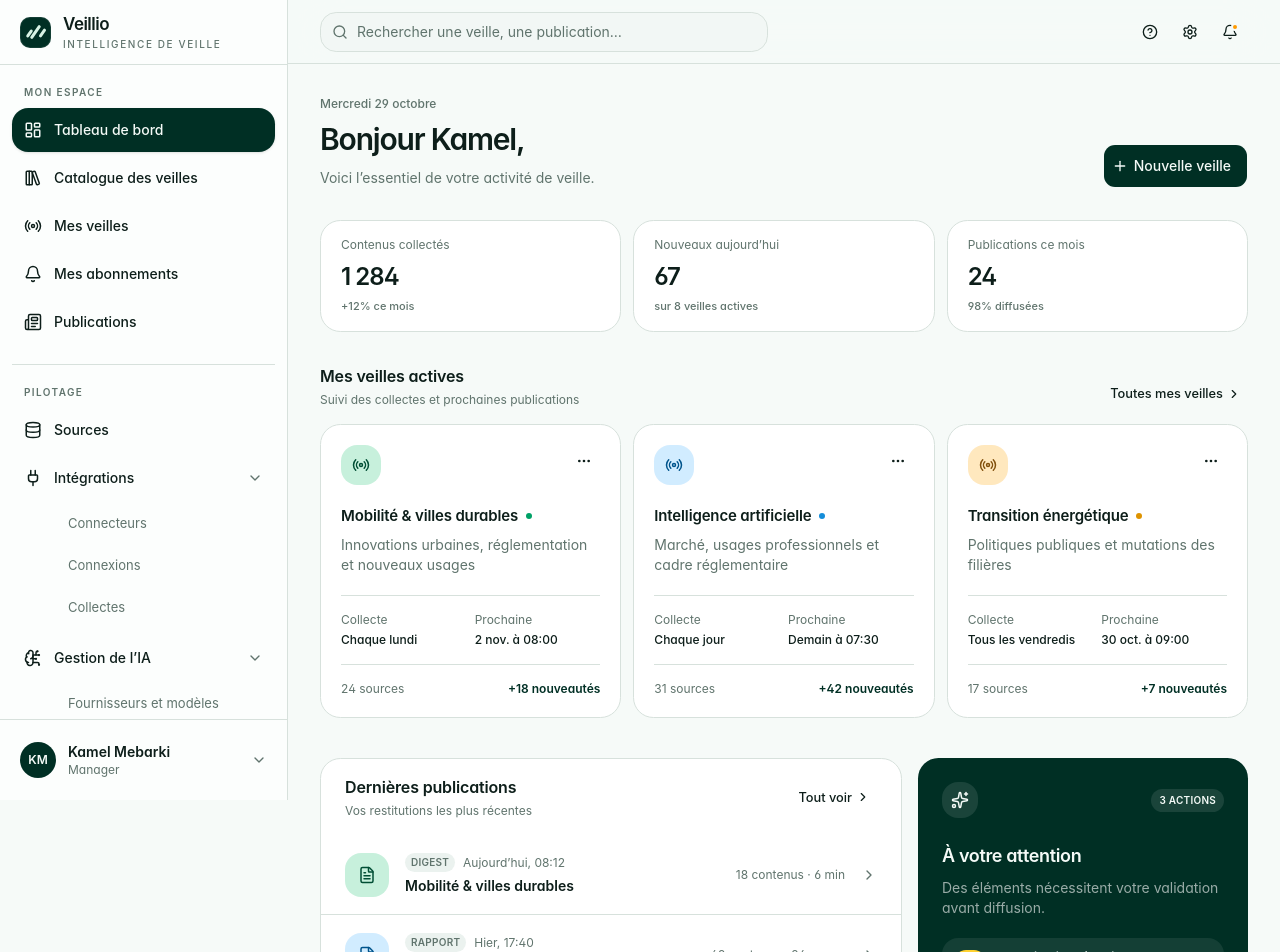
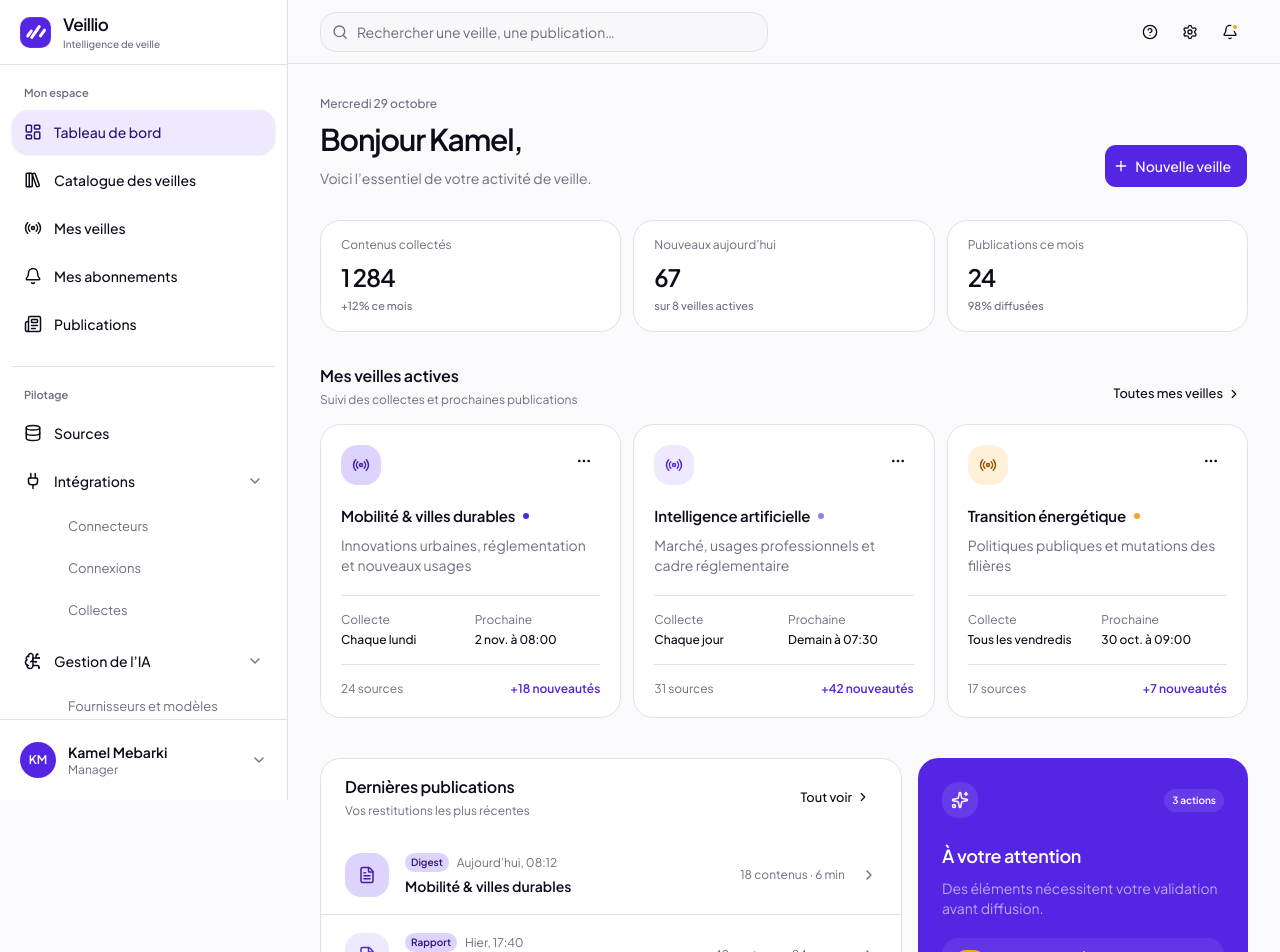
Before and after one commit to kmebarki/veillio-saegus, a Next.js app: page / in a window 1280 px wide. Shown: the top 952 px of the page. Built offline with nearby package versions, Linux system fonts and the light colour scheme.

Commit message:
feat: update color scheme and font in global styles and layout
V0-Chat-Id: l1chPBvJlzC

```diff
--- a/app/globals.css
+++ b/app/globals.css
@@ -12,23 +12,23 @@
 
 :root {
   color-scheme: light;
-  --background: oklch(.982 .005 160); --foreground: oklch(.22 .025 175); --card: oklch(1 0 0); --card-foreground: var(--foreground);
-  --primary: oklch(.27 .055 173); --primary-foreground: oklch(.98 .008 165); --secondary: oklch(.94 .022 162); --secondary-foreground: oklch(.28 .055 173);
-  --muted: oklch(.955 .008 165); --muted-foreground: oklch(.54 .025 174); --accent: oklch(.93 .028 164); --accent-foreground: var(--foreground);
-  --destructive: oklch(.58 .22 27); --border: oklch(.90 .012 165); --input: var(--border); --ring: oklch(.52 .08 168); --radius: .75rem;
-  --sidebar: oklch(.995 .003 165); --sidebar-foreground: var(--foreground); --sidebar-primary: var(--primary); --sidebar-primary-foreground: var(--primary-foreground); --sidebar-accent: oklch(.95 .018 164); --sidebar-accent-foreground: var(--foreground); --sidebar-border: var(--border); --sidebar-ring: var(--ring);
+  --background: #faf9fb; --foreground: #0e0a19; --card: #ffffff; --card-foreground: #0e0a19;
+  --primary: #5525e4; --primary-foreground: #ffffff; --secondary: #ddd3fd; --secondary-foreground: #2d1574;
+  --muted: #f4f3f6; --muted-foreground: #716c7f; --accent: #eee9fe; --accent-foreground: #2d1574;
+  --destructive: #c93643; --border: #e1e0e6; --input: #ccc9d4; --ring: #5525e4; --radius: .75rem;
+  --sidebar: #ffffff; --sidebar-foreground: #0e0a19; --sidebar-primary: #eee9fe; --sidebar-primary-foreground: #2d1574; --sidebar-accent: #f4f3f6; --sidebar-accent-foreground: #0e0a19; --sidebar-border: #e1e0e6; --sidebar-ring: #5525e4;
 }
 
 @layer base {
   * { @apply border-border outline-ring/50; }
   html { background: var(--background); }
-  body { @apply bg-background text-foreground; font-feature-settings: 'cv02', 'cv03', 'cv04', 'cv11'; }
+  body { @apply bg-background text-foreground; font-family: var(--font-plus-jakarta), sans-serif; font-feature-settings: 'cv02', 'cv03', 'cv04', 'cv11'; }
   button, a, input { -webkit-tap-highlight-color: transparent; }
   button { cursor: pointer; }
 }
 
 .brand-mark { position: relative; display: grid; width: 31px; height: 31px; place-items: center; border-radius: 10px; background: var(--primary); box-shadow: inset 0 0 0 1px rgb(255 255 255 / .08); }
-.brand-mark::before, .brand-mark::after, .brand-mark span { content: ''; position: absolute; width: 3px; border-radius: 99px; background: #d8f3e5; transform: rotate(35deg); }
+.brand-mark::before, .brand-mark::after, .brand-mark span { content: ''; position: absolute; width: 3px; border-radius: 99px; background: #ffffff; transform: rotate(35deg); }
 .brand-mark::before { height: 9px; left: 8px; top: 12px; }
 .brand-mark span { height: 16px; left: 14px; top: 7px; }
 .brand-mark::after { height: 10px; right: 7px; top: 11px; }
@@ -40,12 +40,12 @@
 .watch-icon svg, .publication-icon svg { @apply size-[18px]; }
 .publication-icon { @apply size-11 shrink-0; }
 .status-dot { @apply size-1.5 rounded-full; }
-.tone-mint { background: oklch(.92 .05 165); color: oklch(.37 .09 165); }
-.tone-blue { background: oklch(.93 .04 240); color: oklch(.43 .12 245); }
-.tone-amber { background: oklch(.94 .06 82); color: oklch(.48 .10 68); }
-.status-dot.tone-mint { background: oklch(.62 .15 160); }
-.status-dot.tone-blue { background: oklch(.62 .15 245); }
-.status-dot.tone-amber { background: oklch(.72 .16 75); }
+.tone-mint { background: #ddd3fd; color: #4321a6; }
+.tone-blue { background: #eee9fe; color: #5525e4; }
+.tone-amber { background: #fff1d9; color: #8a5700; }
+.status-dot.tone-mint { background: #5525e4; }
+.status-dot.tone-blue { background: #9a7bf8; }
+.status-dot.tone-amber { background: #f5a623; }
 
 @media (max-width: 639px) {
   .metric-card { min-height: 92px; }
--- a/app/layout.tsx
+++ b/app/layout.tsx
@@ -1,6 +1,13 @@
 import { Analytics } from '@vercel/analytics/next'
 import type { Metadata, Viewport } from 'next'
+import { Plus_Jakarta_Sans } from 'next/font/google'
 import './globals.css'
+
+const plusJakartaSans = Plus_Jakarta_Sans({
+  subsets: ['latin'],
+  variable: '--font-plus-jakarta',
+  display: 'swap',
+})
 
 export const metadata: Metadata = {
   title: 'Veillio — Intelligence de veille',
@@ -14,13 +21,13 @@ export const viewport: Viewport = {
   width: 'device-width',
   initialScale: 1,
   maximumScale: 1,
-  themeColor: '#f6faf8',
+  themeColor: '#FAF9FB',
 }
 
 export default function RootLayout({ children }: Readonly<{ children: React.ReactNode }>) {
   return (
     <html lang="fr">
-      <body className="antialiased">
+      <body className={`${plusJakartaSans.variable} antialiased`}>
         {children}
         {process.env.NODE_ENV === 'production' && <Analytics />}
       </body>
--- a/components/veillio-dashboard.tsx
+++ b/components/veillio-dashboard.tsx
@@ -111,7 +111,7 @@ function Brand() {
       <div className="brand-mark" aria-hidden="true"><span /></div>
       <div>
         <p className="text-[17px] font-semibold tracking-[-0.03em]">Veillio</p>
-        <p className="text-[10px] font-medium uppercase tracking-[0.16em] text-muted-foreground">Intelligence de veille</p>
+        <p className="text-[10px] font-medium text-muted-foreground">Intelligence de veille</p>
       </div>
     </div>
   )
@@ -176,17 +176,17 @@ function Sidebar({ open, onClose }: { open: boolean; onClose: () => void }) {
         </div>
         <nav className="flex flex-1 flex-col overflow-y-auto px-3 py-5" aria-label="Navigation principale">
           <section className="flex flex-col gap-1" aria-labelledby="workspace-navigation">
-            <h2 id="workspace-navigation" className="px-3 pb-1 text-[10px] font-semibold uppercase tracking-[0.14em] text-muted-foreground">Mon espace</h2>
+            <h2 id="workspace-navigation" className="px-3 pb-1 text-[11px] font-semibold text-muted-foreground">Mon espace</h2>
             {workspaceItems.map((item, index) => renderMenuItem(item, index === 0))}
           </section>
 
           <section className="mt-5 flex flex-col gap-1 border-t pt-5" aria-labelledby="steering-navigation">
-            <h2 id="steering-navigation" className="px-3 pb-1 text-[10px] font-semibold uppercase tracking-[0.14em] text-muted-foreground">Pilotage</h2>
+            <h2 id="steering-navigation" className="px-3 pb-1 text-[11px] font-semibold text-muted-foreground">Pilotage</h2>
             {steeringItems.map((item) => renderMenuItem(item))}
           </section>
 
           <section className="mt-5 flex flex-col gap-1 border-t pt-5" aria-labelledby="administration-navigation">
-            <h2 id="administration-navigation" className="px-3 pb-1 text-[10px] font-semibold uppercase tracking-[0.14em] text-muted-foreground">Administration</h2>
+            <h2 id="administration-navigation" className="px-3 pb-1 text-[11px] font-semibold text-muted-foreground">Administration</h2>
             {administrationItems.map((item) => renderMenuItem(item))}
           </section>
         </nav>
@@ -236,7 +236,7 @@ function PublicationList() {
         {publications.map((publication) => (
           <button key={`${publication.type}-${publication.title}`} className="flex min-h-20 w-full items-center gap-3 px-5 text-left transition-colors hover:bg-muted/50 sm:gap-4 sm:px-6">
             <div className={cn('publication-icon', `tone-${publication.color}`)}><FileText /></div>
-            <div className="min-w-0 flex-1"><div className="flex items-center gap-2"><span className="rounded-md bg-muted px-1.5 py-0.5 text-[10px] font-semibold uppercase tracking-wide text-muted-foreground">{publication.type}</span><span className="text-xs text-muted-foreground">{publication.date}</span></div><p className="mt-1 truncate text-sm font-semibold">{publication.title}</p></div>
+            <div className="min-w-0 flex-1"><div className="flex items-center gap-2"><span className="rounded-md bg-secondary px-1.5 py-0.5 text-[10px] font-semibold text-secondary-foreground">{publication.type}</span><span className="text-xs text-muted-foreground">{publication.date}</span></div><p className="mt-1 truncate text-sm font-semibold">{publication.title}</p></div>
             <span className="hidden text-xs text-muted-foreground sm:block">{publication.meta}</span>
             <ChevronRight className="size-4 text-muted-foreground" />
           </button>
@@ -249,12 +249,12 @@ function PublicationList() {
 function AttentionPanel() {
   return (
     <aside className="rounded-2xl bg-primary p-5 text-primary-foreground sm:p-6">
-      <div className="flex items-center justify-between"><div className="grid size-9 place-items-center rounded-xl bg-white/10"><Sparkles className="size-[18px]" /></div><span className="rounded-full bg-white/10 px-2 py-1 text-[10px] font-semibold uppercase tracking-wide">3 actions</span></div>
+      <div className="flex items-center justify-between"><div className="grid size-9 place-items-center rounded-xl bg-white/10"><Sparkles className="size-[18px]" /></div><span className="rounded-full bg-white/10 px-2 py-1 text-[10px] font-semibold">3 actions</span></div>
       <h2 className="mt-6 text-lg font-semibold tracking-[-0.02em]">À votre attention</h2>
       <p className="mt-2 text-sm leading-5 text-white/60">Des éléments nécessitent votre validation avant diffusion.</p>
       <div className="mt-5 flex flex-col gap-2">
-        <button className="flex min-h-14 items-center gap-3 rounded-xl bg-white/8 px-3 text-left hover:bg-white/12"><div className="grid size-8 place-items-center rounded-lg bg-amber-300 text-amber-950"><FileText className="size-4" /></div><div className="flex-1"><p className="text-xs font-semibold">2 publications à valider</p><p className="mt-0.5 text-[11px] text-white/50">Avant demain, 09:00</p></div><ChevronRight className="size-4 text-white/40" /></button>
-        <button className="flex min-h-14 items-center gap-3 rounded-xl bg-white/8 px-3 text-left hover:bg-white/12"><div className="grid size-8 place-items-center rounded-lg bg-cyan-200 text-cyan-950"><Users className="size-4" /></div><div className="flex-1"><p className="text-xs font-semibold">1 demande d’admission</p><p className="mt-0.5 text-[11px] text-white/50">Reçue il y a 3 h</p></div><ChevronRight className="size-4 text-white/40" /></button>
+        <button className="flex min-h-14 items-center gap-3 rounded-xl bg-white/8 px-3 text-left hover:bg-white/12"><div className="grid size-8 place-items-center rounded-lg bg-[#F5A623] text-[#0E0A19]"><FileText className="size-4" /></div><div className="flex-1"><p className="text-xs font-semibold">2 publications à valider</p><p className="mt-0.5 text-[11px] text-white/50">Avant demain, 09:00</p></div><ChevronRight className="size-4 text-white/40" /></button>
+        <button className="flex min-h-14 items-center gap-3 rounded-xl bg-white/8 px-3 text-left hover:bg-white/12"><div className="grid size-8 place-items-center rounded-lg bg-[#DDD3FD] text-[#2D1574]"><Users className="size-4" /></div><div className="flex-1"><p className="text-xs font-semibold">1 demande d’admission</p><p className="mt-0.5 text-[11px] text-white/50">Reçue il y a 3 h</p></div><ChevronRight className="size-4 text-white/40" /></button>
       </div>
     </aside>
   )
@@ -277,7 +277,7 @@ export function VeillioDashboard() {
           <div className="ml-auto flex items-center gap-1">
             <Button variant="ghost" size="icon-lg" aria-label="Aide"><CircleHelp /></Button>
             <Button variant="ghost" size="icon-lg" aria-label="Paramètres"><Settings /></Button>
-            <Button variant="ghost" size="icon-lg" aria-label="Notifications" className="relative"><Bell /><span className="absolute right-2 top-2 size-2 rounded-full border-2 border-background bg-amber-500" /></Button>
+            <Button variant="ghost" size="icon-lg" aria-label="Notifications" className="relative"><Bell /><span className="absolute right-2 top-2 size-2 rounded-full border-2 border-background bg-[#F5A623]" /></Button>
           </div>
         </header>
 
```
Also changed, not shown: public/manifest.webmanifest.
